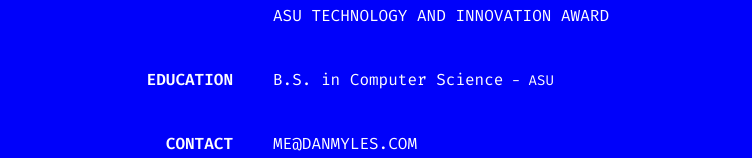
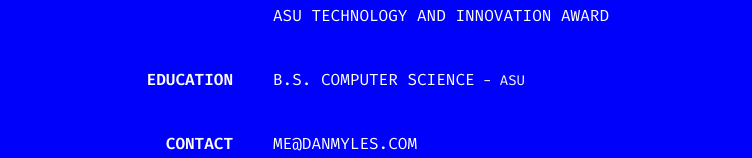
Before and after one commit to dan-myles/personal-website, a Next.js app: page / in a window 1280 px wide. Shown: the part 380-538 px from the top of the page, without its empty margins (215-967 px from the left). Built offline with nearby package versions, Linux system fonts and the light colour scheme.

Commit message:
update casing

```diff
--- a/src/app/page.tsx
+++ b/src/app/page.tsx
@@ -44,7 +44,7 @@ export default function Home() {
         <p className="font-semibold text-right">EDUCATION</p>
         <div>
           <p>
-            B.S. in Computer Science
+            B.S. COMPUTER SCIENCE
             <span className="text-sm"> - ASU</span>
           </p>
         </div>
```
